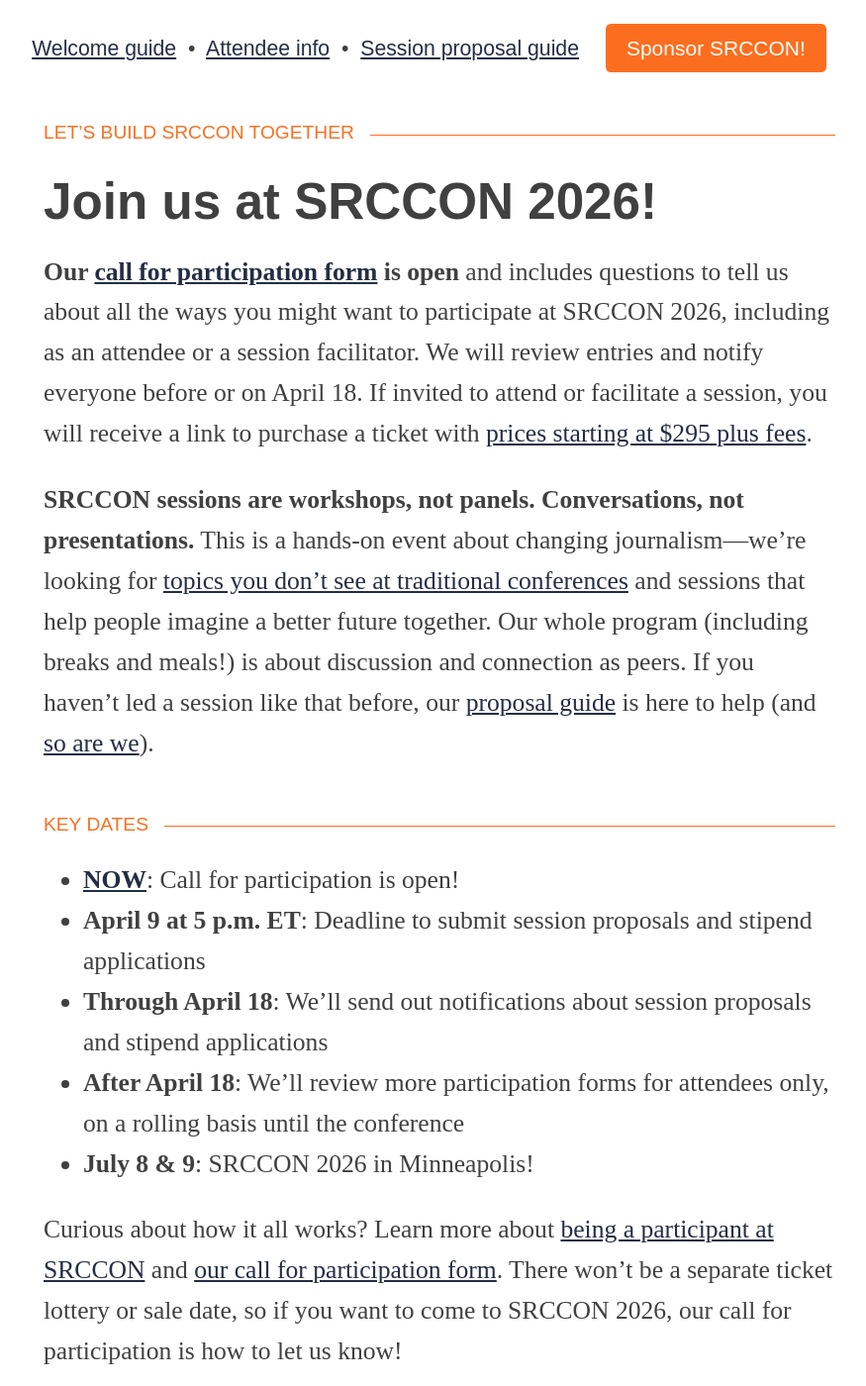
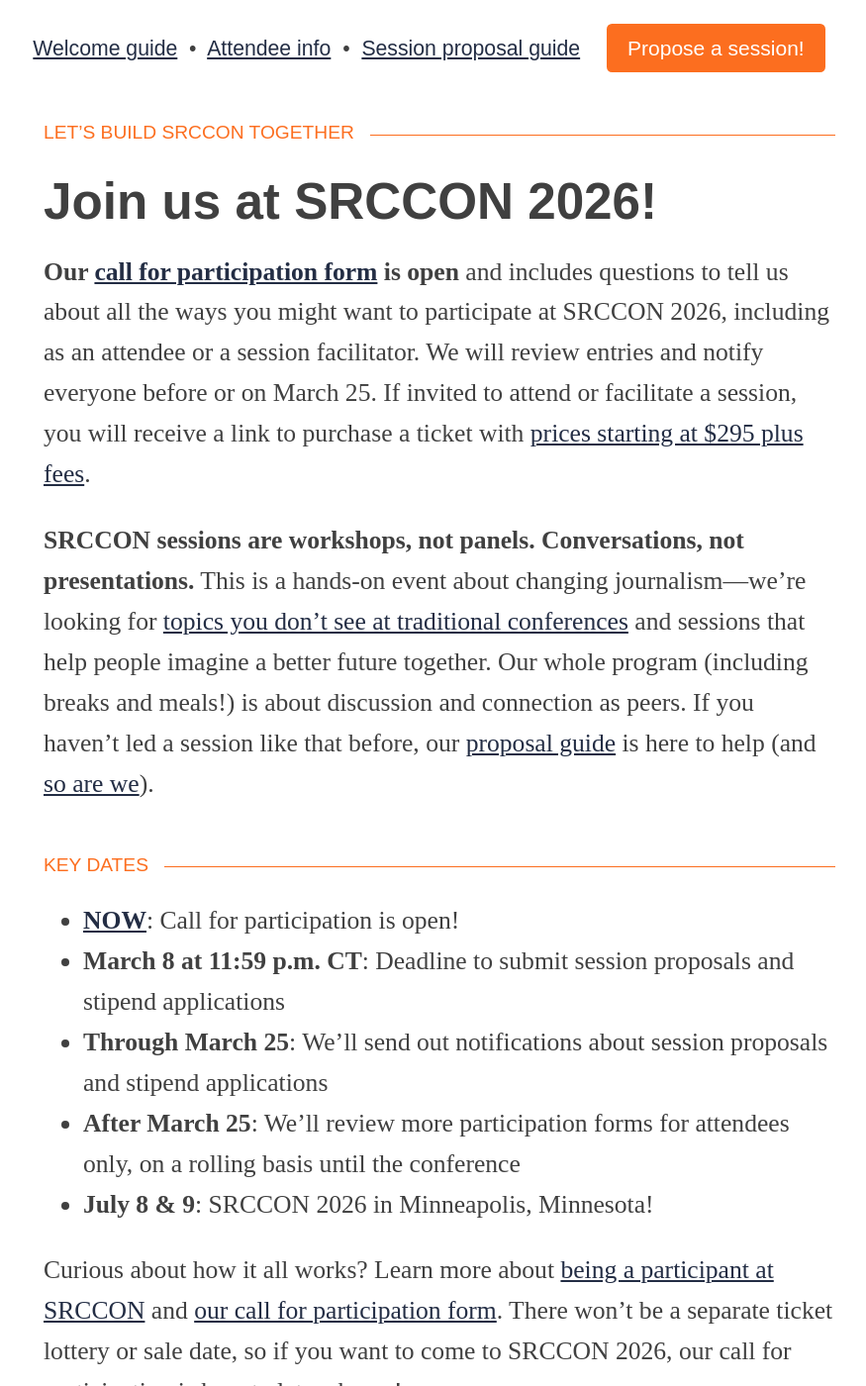
Before and after one commit to OpenNews/srccon-2026, a Jekyll site: the page built from homepage.md, in a window 1280 px wide and 1400 px high, scrolled down 771 px. Shown: the whole window at 99% size, without its empty margins (196-1071 px from the left). Built offline with Jekyll 4.4.1, drawn with Linux system fonts in a browser that asks for light colours; some web fonts are replaced; some of the changed text lies outside the part shown.

Commit message:
updating dates for 2026 event

```diff
--- a/_config.yml
+++ b/_config.yml
@@ -37,9 +37,9 @@
       # event_date: set this value to something like July 11 & 12
       event_date: July 8 & 9
       # event_place: set this value to something like Minneapolis
-      event_place: Minneapolis
+      event_place: Minneapolis, Minnesota
       # event_venue: set this value to the name of the venue, add 'the' if appropriate
-      event_venue: the McNamara Alumni Center
+      event_venue: McNamara Alumni Center
       # google maps link or share-shortlink to venue (defaults to McNamara)
       event_venue_link: "https://maps.app.goo.gl/EmfKT9J6HWwp7u6e9"
       # event_timezone: set this value to the IANA timezone name (e.g., America/Chicago, America/New_York)
@@ -54,11 +54,11 @@
 
       # Homepage CTA
       # cta_button_text / cta_button_link: enable the orange "call to action" button
-      cta_button_text: Sponsor SRCCON!
-      cta_button_link: https://opennews.org/sponsors/
-      # cta_button_text: Propose a session!
-      # cta_button_link: /participation/form/
-      # form_link: set this value to the URL for the ticket purchase or registration form
+      # cta_button_text: Sponsor SRCCON!
+      # cta_button_link: https://opennews.org/sponsors/
+      cta_button_text: Propose a session!
+      cta_button_link: /participation/form/
+      form_link: set this value to the URL for the ticket purchase or registration form
       form_link: https://airtable.com/embed/appvmrSAI2PeiWEes/TK/form?backgroundColor=green
 
       # ⚠️ IMPORTANT "GATES" in page logic
@@ -67,9 +67,9 @@
       # session_deadline_passed: set this value to true to swap out various "by deadline" links
       session_deadline_passed: false
       # session_deadline: proposals and stipend applications
-      session_deadline: April 9 at 5 p.m. ET
+      session_deadline: March 8 at 11:59 p.m. CT
       # session_confirm: date attendees will be notified
-      session_confirm: April 18
+      session_confirm: March 25
 
       # price_base: set this value to the base ticket price
       price_base: $295
```
